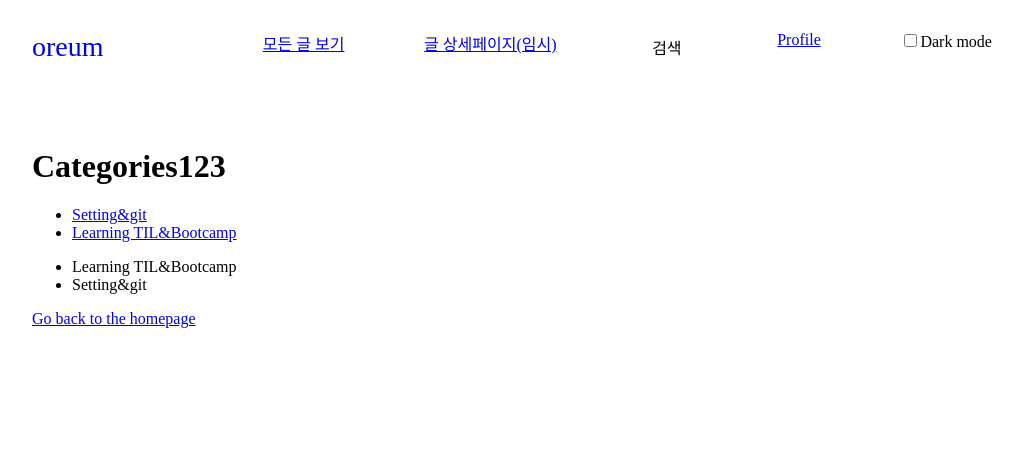
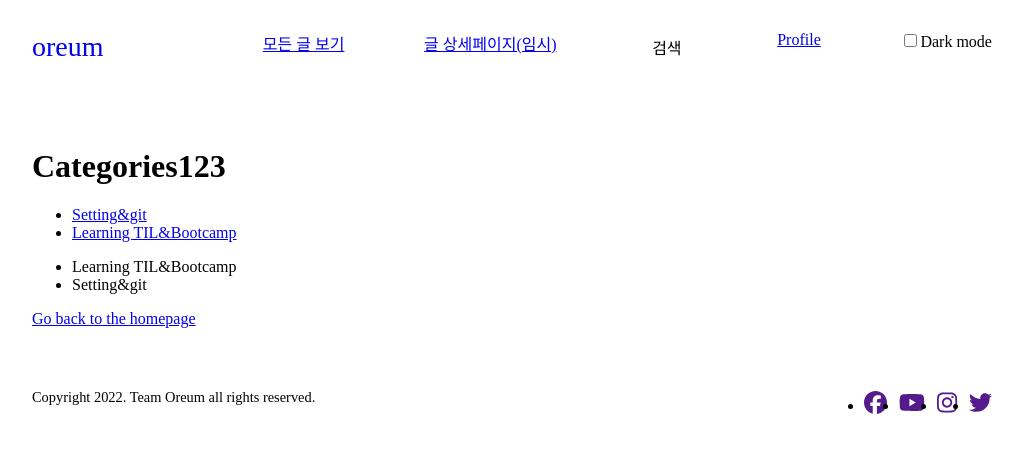
Before and after one commit to headring/headring.github.io, a Gatsby site: page /PostListPage in a window 1280 px wide. Shown: the whole page, without its empty margins (128-1151 px from the left). Built offline with nearby package versions, Linux system fonts and the light colour scheme; Gatsby itself is replaced by a stand-in of ours.

Commit message:
feat: brand icon + footer 추가

```diff
--- a/package.json
+++ b/package.json
@@ -17,6 +17,7 @@
   },
   "dependencies": {
     "@fortawesome/fontawesome-svg-core": "^6.2.0",
+    "@fortawesome/free-brands-svg-icons": "^6.2.0",
     "@fortawesome/free-solid-svg-icons": "^6.2.0",
     "@fortawesome/react-fontawesome": "^0.2.0",
     "@mdx-js/react": "^2.1.3",
--- /dev/null
+++ b/src/components/Footer/index.js
@@ -0,0 +1,38 @@
+import React from "react";
+import { FontAwesomeIcon } from "@fortawesome/react-fontawesome";
+import {
+  faYoutube,
+  faFacebook,
+  faInstagram,
+  faTwitter,
+} from "@fortawesome/free-brands-svg-icons";
+import { Container, Copyright, Sns } from "./styles";
+
+const SNS_LIST = [
+  { id: 1, name: "페이스북", href: "", icon: faFacebook },
+  { id: 2, name: "유튜브", href: "", icon: faYoutube },
+  { id: 3, name: "인스타그램", href: "", icon: faInstagram },
+  { id: 4, name: "트위터", href: "", icon: faTwitter },
+];
+
+const Footer = () => {
+  return (
+    <Container>
+      <Copyright>Copyright 2022. Team Oreum all rights reserved.</Copyright>
+      <Sns>
+        {SNS_LIST.map((sns) => {
+          const { id, name, href, icon } = sns;
+          return (
+            <li key={id}>
+              <a href={href} target="_blank" alt={name}>
+                <FontAwesomeIcon icon={icon} fontSize={"23px"} />
+              </a>
+            </li>
+          );
+        })}
+      </Sns>
+    </Container>
+  );
+};
+
+export default Footer;
--- /dev/null
+++ b/src/components/Footer/styles.js
@@ -0,0 +1,25 @@
+import styled from "styled-components";
+
+export const Container = styled.div`
+  display: flex;
+  flex-direction: row;
+  justify-content: space-between;
+  margin: 0 auto;
+  max-width: 960px;
+  padding: 1.45rem 1.0875rem;
+  height: 72px;
+`;
+
+export const Sns = styled.ul`
+  display: flex;
+  li {
+    margin: 0 6px;
+    :last-child {
+      margin-right: 0;
+    }
+  }
+`;
+
+export const Copyright = styled.p`
+  font-size: 0.9rem;
+`;
--- a/src/components/Layout/index.js
+++ b/src/components/Layout/index.js
@@ -1,8 +1,11 @@
 import React from "react";
+
 import Helmet from "react-helmet";
-import Header from "../header";
+import { useSiteMetadata } from "../../hooks/use-site-metadata.js";
 
-import { useSiteMetadata } from "../../hooks/use-site-metadata.js";
+import Header from "../Header";
+import Footer from "../Footer";
+
 import { Wapper } from "./styles";
 
 const Layout = ({ children }) => {
@@ -21,6 +24,7 @@ const Layout = ({ children }) => {
       </Helmet>
       <Header siteTitle={data.site.siteMetadata.title} />
       <Wapper>{children}</Wapper>
+      <Footer />
     </>
   );
 };
--- a/src/components/header/index.js
+++ b/src/components/header/index.js
@@ -1,10 +1,10 @@
 import React from "react";
 import { Link, navigate } from "gatsby";
 import { ThemeToggler } from "gatsby-plugin-dark-mode";
-import { getUser, isLoggedIn, logout } from "../../services/auth";
-import { useState } from "react";
+import { isLoggedIn, logout } from "../../services/auth";
+import { Modal } from "../Modal";
+
 import { Container } from "./styles";
-import { Modal } from "../Modal";
 
 const Header = ({ siteTitle }) => {
   const content = { message: "", login: true };
@@ -16,7 +16,6 @@ const Header = ({ siteTitle }) => {
   }
 
   return (
-    <div>
     <Container>
       <Link
         className="logo"
@@ -62,7 +61,6 @@ const Header = ({ siteTitle }) => {
         </a>
       ) : null}
     </Container>
-    </div>
   );
 };
 
--- a/src/pages/PostListPage.js
+++ b/src/pages/PostListPage.js
@@ -1,5 +1,5 @@
 import React from "react";
-import Categories from "../components/categories";
+import Categories from "../components/Categories";
 import Layout from "../components/Layout";
 
 import { useCategory } from "../hooks/use-site-category";
```
Also changed, not shown: src/pages/index.js (+2 -7 lines), 1 other file. Lines whose indentation alone changed are shown as unchanged.
